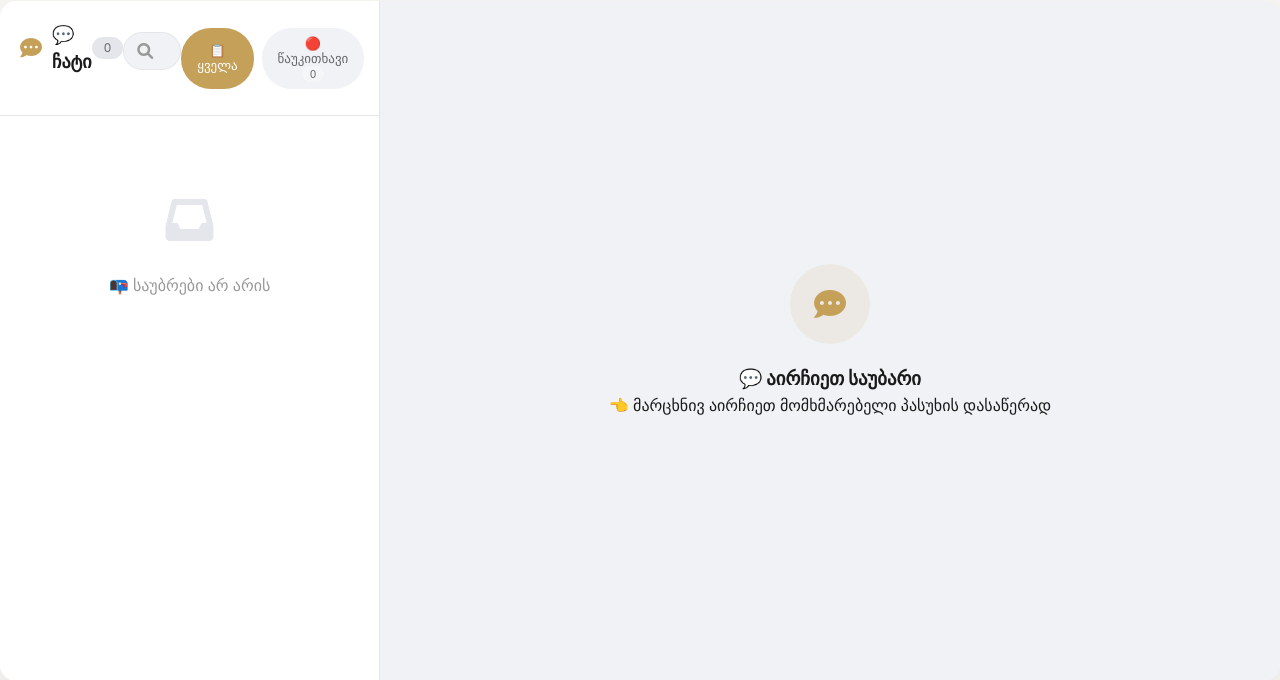
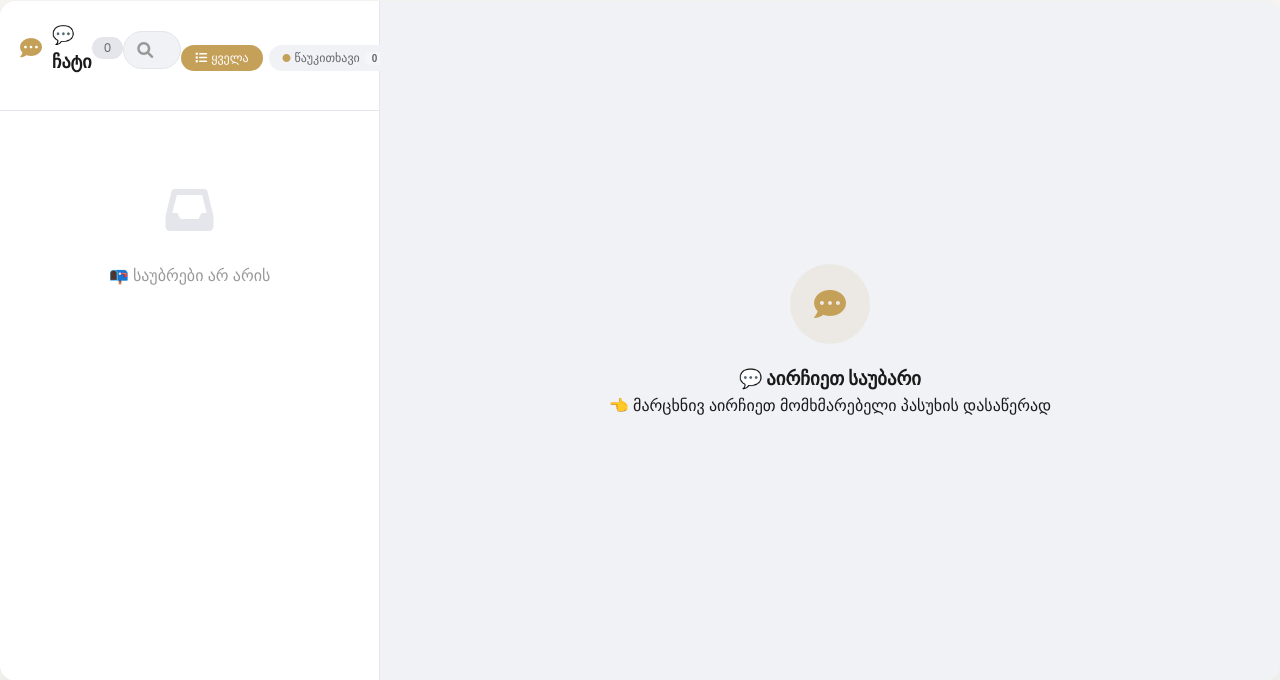
Before and after one commit to infosheikhge/sheikh_ge, a Flask app: template templates/admin/chat.html in a window 1280 px wide. Shown: the part 79-759 px from the top of the page. Run offline with Flask 3, Linux system fonts and the light colour scheme; the template is opened without the code that fills it, so the values that code supplies are empty; data comes from the database, SQL or seed files in the repository.

Commit message:
Update chat.html

```diff
--- a/templates/admin/chat.html
+++ b/templates/admin/chat.html
@@ -40,13 +40,14 @@
 .sidebar-header {
     padding: 20px;
     border-bottom: 1px solid var(--border-light);
+    background: white;
 }
 
 .top-row {
     display: flex;
     align-items: center;
     justify-content: space-between;
-    margin-bottom: 20px;
+    margin-bottom: 15px;
 }
 
 .logo-area {
@@ -75,8 +76,9 @@
     color: #666;
 }
 
+/* ===== SEARCH ===== */
 .search-users-section {
-    margin-bottom: 15px;
+    margin-bottom: 12px;
 }
 
 .search-users-input-wrapper {
@@ -165,20 +173,29 @@
     color: #999;
 }
 
+/* ===== FILTER TABS ===== */
 .filter-tabs {
     display: flex;
-    gap: 8px;
+    gap: 6px;
+    margin-top: 5px;
 }
 
 .filter-chip {
-    padding: 8px 16px;
+    padding: 6px 14px;
     background: #F0F2F5;
     border: none;
-    border-radius: 30px;
-    font-size: 13px;
+    border-radius: 20px;
+    font-size: 12px;
     cursor: pointer;
     color: #65676B;
     transition: all 0.2s;
+    display: flex;
+    align-items: center;
+    gap: 4px;
+}
+
+.filter-chip:hover {
+    background: #e4e6eb;
 }
 
 .filter-chip.active {
@@ -187,16 +204,22 @@
 }
 
 .filter-chip .badge {
+    background: rgba(255,255,255,0.25);
+    padding: 1px 8px;
+    border-radius: 20px;
+    font-size: 10px;
+    font-weight: 600;
+}
+
+.filter-chip.active .badge {
     background: rgba(255,255,255,0.3);
-    padding: 2px 8px;
-    border-radius: 20px;
-    font-size: 11px;
-}
-
+}
+
+/* ===== MESSAGES LIST ===== */
 .messages-list {
     flex: 1;
     overflow-y: auto;
-    padding: 10px 0;
+    padding: 5px 0;
 }
 
 .messages-list::-webkit-scrollbar {
@@ -786,16 +819,18 @@
             <div class="search-users-section">
                 <div class="search-users-input-wrapper">
                     <i class="fas fa-search"></i>
-                    <input type="text" id="userSearchInput" placeholder="🔍 მომხმარებლის ძებნა (სახელი, ტელეფონი, მეილი)..."
+                    <input type="text" id="userSearchInput" placeholder="🔍 მომხმარებლის ძებნა..."
                            onkeyup="searchUsers(this.value)">
                 </div>
                 <div class="search-results" id="searchResults"></div>
             </div>
 
             <div class="filter-tabs">
-                <button class="filter-chip active" onclick="filterConversations('all', this)">📋 ყველა</button>
+                <button class="filter-chip active" onclick="filterConversations('all', this)">
+                    <i class="fas fa-list"></i> ყველა
+                </button>
                 <button class="filter-chip" onclick="filterConversations('unread', this)">
-                    🔴 წაუკითხავი
+                    <i class="fas fa-circle" style="color:#C5A059;font-size:8px;"></i> წაუკითხავი
                     <span class="badge" id="unreadBadge">0</span>
                 </button>
             </div>
@@ -931,7 +967,7 @@ function searchUsers(query) {
                             </div>
                         </div>
                         <button class="search-result-btn" onclick="startChatWithUser(${user.id}, '${escapeHtml(user.name)}', '${escapeHtml(user.email || '')}', '${escapeHtml(user.phone || '')}')">
-                            <i class="fas fa-comment"></i> 💬 ჩატი
+                            <i class="fas fa-comment"></i> ჩატი
                         </button>
                     </div>
                 `).join('');
@@ -1037,7 +1073,9 @@ function renderConversationsList() {
     const container = document.getElementById('conversationsList');
     const conversations = Object.values(allConversations);
 
-    document.getElementById('totalCount').textContent = conversations.length;
+    const total = conversations.length;
+    document.getElementById('totalCount').textContent = total;
+    document.getElementById('mobileTotalCount').textContent = total;
 
     let filtered = conversations;
     if (currentFilter === 'unread') {
```
Also changed, not shown: other parts of templates/admin/chat.html (+29 -15 lines).
